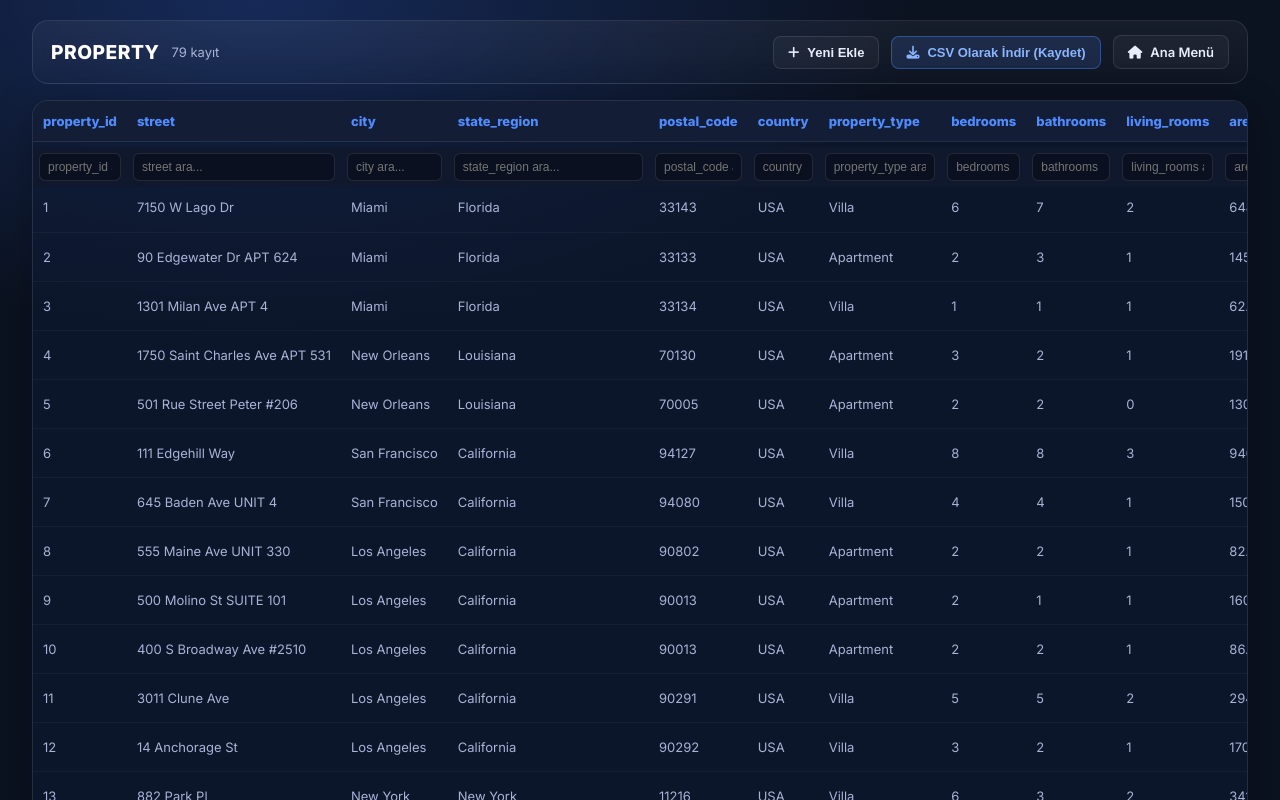
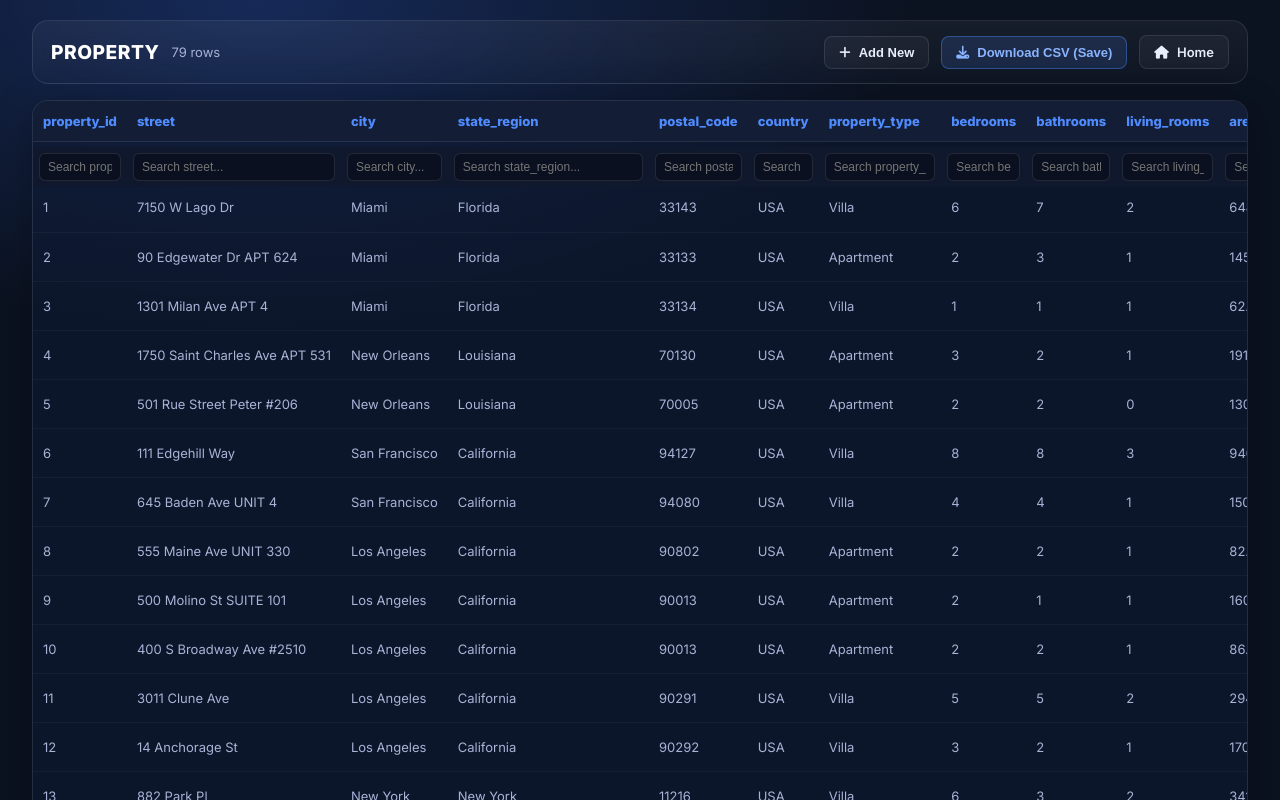
Before and after one commit to CadmusEmilian/Stat311-Project-test, a plain HTML site: page table.html in a window 1280 px wide. Shown: the top 800 px of the page. Drawn offline with Linux system fonts and the light colour scheme.

Commit message:
Update table.html

```diff
--- a/table.html
+++ b/table.html
@@ -3,7 +3,7 @@
 <head>
   <meta charset="UTF-8" />
   <meta name="viewport" content="width=device-width, initial-scale=1.0"/>
-  <title>Gelişmiş Tablo Yöneticisi</title>
+  <title>Advanced Table Manager</title>
   <link rel="preconnect" href="https://fonts.googleapis.com">
   <link rel="preconnect" href="https://fonts.gstatic.com" crossorigin>
   <link href="https://fonts.googleapis.com/css2?family=Inter:wght@400;500;600;800&display=swap" rel="stylesheet">
@@ -129,13 +129,13 @@
   <div class="wrap">
     <div class="bar">
       <div class="left">
-        <div class="title" id="tableTitle">YÜKLENİYOR...</div>
-        <span style="color:var(--muted); font-size:13px;" id="recordCount">0 kayıt</span>
+        <div class="title" id="tableTitle">LOADING...</div>
+        <span style="color:var(--muted); font-size:13px;" id="recordCount">0 rows</span>
       </div>
       <div class="right">
-        <button class="btn" onclick="addNewRow()"><i class="fa-solid fa-plus"></i> Yeni Ekle</button>
-        <button class="btn btn-primary" onclick="downloadCSV()"><i class="fa-solid fa-download"></i> CSV Olarak İndir (Kaydet)</button>
-        <a class="btn" href="./"><i class="fa-solid fa-home"></i> Ana Menü</a>
+        <button class="btn" onclick="addNewRow()"><i class="fa-solid fa-plus"></i> Add New</button>
+        <button class="btn btn-primary" onclick="downloadCSV()"><i class="fa-solid fa-download"></i> Download CSV (Save)</button>
+        <a class="btn" href="./"><i class="fa-solid fa-home"></i> Home</a>
       </div>
     </div>
 
@@ -152,12 +152,12 @@
     </div>
 
     <div style="margin-top:10px; font-size:12px; color:var(--muted); text-align:center;">
-      <i class="fa-solid fa-info-circle"></i> Not: Bu statik bir sitedir. Değişiklik yaptıktan sonra "CSV İndir" butonuna basıp dosyayı projenizdeki <b>data/</b> klasörüne manuel olarak kaydetmelisiniz.
+      <i class="fa-solid fa-info-circle"></i> Note: This is a static page. Edits are temporary until you click "Download CSV" and manually overwrite the file in your project folder.
     </div>
   </div>
 
   <script>
-    // --- Yapılandırma ---
+    // --- Configuration ---
     const FILE_MAP = {
       property: "data/property.csv",
       client:   "data/client.csv",
@@ -173,33 +173,33 @@
     const csvPath = FILE_MAP[tableName] || FILE_MAP.property;
 
     document.getElementById("tableTitle").textContent = tableName.toUpperCase();
-    document.title = `${tableName.toUpperCase()} - Yönetici`;
+    document.title = `${tableName.toUpperCase()} - Manager`;
 
-    // --- State (Durum Yönetimi) ---
+    // --- State Management ---
     let originalHeader = [];
     let tableData = []; // [{col1: val, col2: val, _id: 1}, ...]
-    let filters = {};   // { colIndex: "arama terimi" }
+    let filters = {};   // { colIndex: "search term" }
     let editingRowId = null;
 
-    // --- Başlatma ---
+    // --- Initialization ---
     fetch(csvPath)
       .then(r => {
-        if(!r.ok) throw new Error("Dosya bulunamadı");
+        if(!r.ok) throw new Error("File not found");
         return r.text();
       })
       .then(csvText => {
         parseAndInit(csvText);
       })
-      .catch(err => alert("Hata: " + err.message));
+      .catch(err => alert("Error: " + err.message));
 
-    // --- CSV Parse İşlemleri ---
+    // --- CSV Parsing ---
     function parseAndInit(text) {
       const lines = text.trim().split(/\r?\n/);
       if (lines.length === 0) return;
 
       originalHeader = splitCSV(lines[0]);
 
-      // Veriyi objeye çevir
+      // Convert to Objects
       tableData = [];
       for(let i=1; i<lines.length; i++) {
         if(!lines[i].trim()) continue;
@@ -216,7 +216,7 @@
       renderBody();
     }
 
-    // --- Render (Çizim) Fonksiyonları ---
+    // --- Render Functions ---
     function renderHeader() {
       const tr = document.getElementById("headerRow");
       tr.innerHTML = "";
@@ -230,7 +230,7 @@
 
       // Actions Column
       const thAction = document.createElement("th");
-      thAction.textContent = "İşlemler";
+      thAction.textContent = "Actions";
       thAction.style.width = "100px";
       thAction.style.textAlign = "right";
       tr.appendChild(thAction);
@@ -244,7 +244,7 @@
         const th = document.createElement("th");
         const input = document.createElement("input");
         input.className = "filter-input";
-        input.placeholder = `${h} ara...`;
+        input.placeholder = `Search ${h}...`;
         input.oninput = (e) => {
           filters[idx] = e.target.value.toLowerCase();
           renderBody();
@@ -261,7 +261,7 @@
       const tbody = document.getElementById("tableBody");
       tbody.innerHTML = "";
 
-      // Filtreleme Mantığı
+      // Filter Logic
       const filtered = tableData.filter(row => {
         return Object.keys(filters).every(colIdx => {
           const val = (row[colIdx] || "").toString().toLowerCase();
@@ -270,13 +270,13 @@
         });
       });
 
-      document.getElementById("recordCount").textContent = `${filtered.length} kayıt`;
+      document.getElementById("recordCount").textContent = `${filtered.length} rows`;
 
       filtered.forEach(row => {
         const tr = document.createElement("tr");
         const isEditing = (row._id === editingRowId);
 
-        // Sütunlar
+        // Columns
         originalHeader.forEach((colName, colIdx) => {
           const td = document.createElement("td");
           const val = row[colIdx];
@@ -285,10 +285,10 @@
             const input = document.createElement("input");
             input.className = "edit-input";
             input.value = val;
-            input.dataset.colIdx = colIdx; // Hangi sütun olduğunu sakla
+            input.dataset.colIdx = colIdx;
             td.appendChild(input);
           } else {
-            // Normal Görünüm (Status renklendirme vb.)
+            // Normal View (with Status pills)
             if (looksLikeStatus(val)) {
               const span = document.createElement("span");
               span.className = "status-badge";
@@ -302,21 +302,21 @@
           tr.appendChild(td);
         });
 
-        // Aksiyon Butonları
+        // Action Buttons
         const tdAction = document.createElement("td");
         tdAction.className = "actions";
         tdAction.style.justifyContent = "flex-end";
 
         if (isEditing) {
-          // Kaydet Butonu
+          // Save Button
           const btnSave = createIconBtn("fa-check", "btn-save", () => saveRow(row._id, tr));
-          // İptal Butonu
+          // Cancel Button
           const btnCancel = createIconBtn("fa-xmark", "btn-cancel", () => cancelEdit());
           tdAction.append(btnSave, btnCancel);
         } else {
-          // Düzenle Butonu
+          // Edit Button
           const btnEdit = createIconBtn("fa-pen", "btn-edit", () => startEdit(row._id));
-          // Sil Butonu
+          // Delete Button
           const btnDel = createIconBtn("fa-trash", "btn-delete", () => deleteRow(row._id));
           tdAction.append(btnEdit, btnDel);
         }
@@ -326,20 +326,19 @@
       });
     }
 
-    // --- CRUD Mantığı ---
+    // --- CRUD Logic ---
 
     function addNewRow() {
-      // Boş bir satır oluştur
       const newRow = { _id: Date.now() };
       originalHeader.forEach((h, i) => newRow[i] = "");
 
-      // Başa ekle
+      // Add to top
       tableData.unshift(newRow);
 
-      // Direkt düzenleme moduna al
+      // Enter edit mode immediately
       editingRowId = newRow._id;
 
-      // Filtreleri temizle ki yeni satır görünsün
+      // Clear filters so user can see the new row
       filters = {};
       document.querySelectorAll(".filter-input").forEach(i => i.value = "");
 
@@ -352,8 +351,6 @@
     }
 
     function cancelEdit() {
-      // Eğer yeni eklenmiş boş bir satırsa ve iptal edildiyse, satırı silmeli miyiz?
-      // Basitlik adına sadece düzenlemeyi kapatıyoruz, eski değerler geri geliyor.
       editingRowId = null;
       renderBody();
     }
@@ -364,7 +361,7 @@
 
       inputs.forEach(input => {
         const colIdx = input.dataset.colIdx;
-        targetRow[colIdx] = input.value; // Veriyi güncelle
+        targetRow[colIdx] = input.value; // Update data
       });
 
       editingRowId = null;
@@ -372,12 +369,12 @@
     }
 
     function deleteRow(id) {
-      if(!confirm("Bu satırı silmek istediğinize emin misiniz?")) return;
+      if(!confirm("Are you sure you want to delete this row?")) return;
       tableData = tableData.filter(r => r._id !== id);
       renderBody();
     }
 
-    // --- Yardımcılar ---
+    // --- Helpers ---
 
     function createIconBtn(iconClass, btnClass, onClick) {
       const btn = document.createElement("button");
@@ -400,7 +397,7 @@
       return ['active','sold','pending','available','rejected','accepted'].some(x => s.includes(x));
     }
 
-    // Basit CSV Parçalayıcı (Tırnak içindeki virgülleri yoksayar)
+    // Simple CSV Parser (ignores commas inside quotes)
     function splitCSV(str) {
       const arr = [];
       let quote = false;
@@ -414,7 +411,7 @@
       return arr.map(x => x.trim());
     }
 
-    // --- CSV İndirme (Export) ---
+    // --- Export CSV ---
     function downloadCSV() {
       // 1. Header
       let csvContent = originalHeader.join(",") + "\n";
@@ -423,14 +420,14 @@
       tableData.forEach(row => {
         const rowArr = originalHeader.map((_, idx) => {
           let val = row[idx] || "";
-          // Eğer virgül varsa tırnak içine al
+          // Wrap in quotes if it contains a comma
           if (val.includes(",")) val = `"${val}"`;
           return val;
         });
         csvContent += rowArr.join(",") + "\n";
       });
 
-      // 3. Blob Oluştur ve İndir
+      // 3. Create Blob and Download
       const blob = new Blob([csvContent], { type: 'text/csv;charset=utf-8;' });
       const url = URL.createObjectURL(blob);
       const link = document.createElement("a");
```
